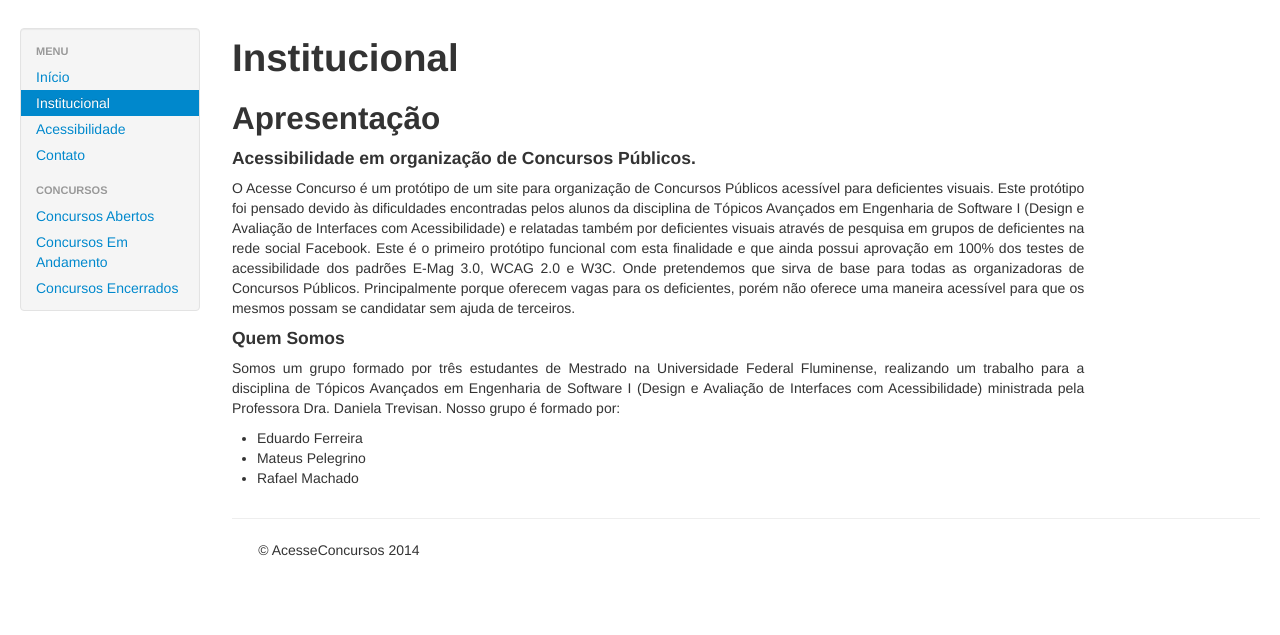
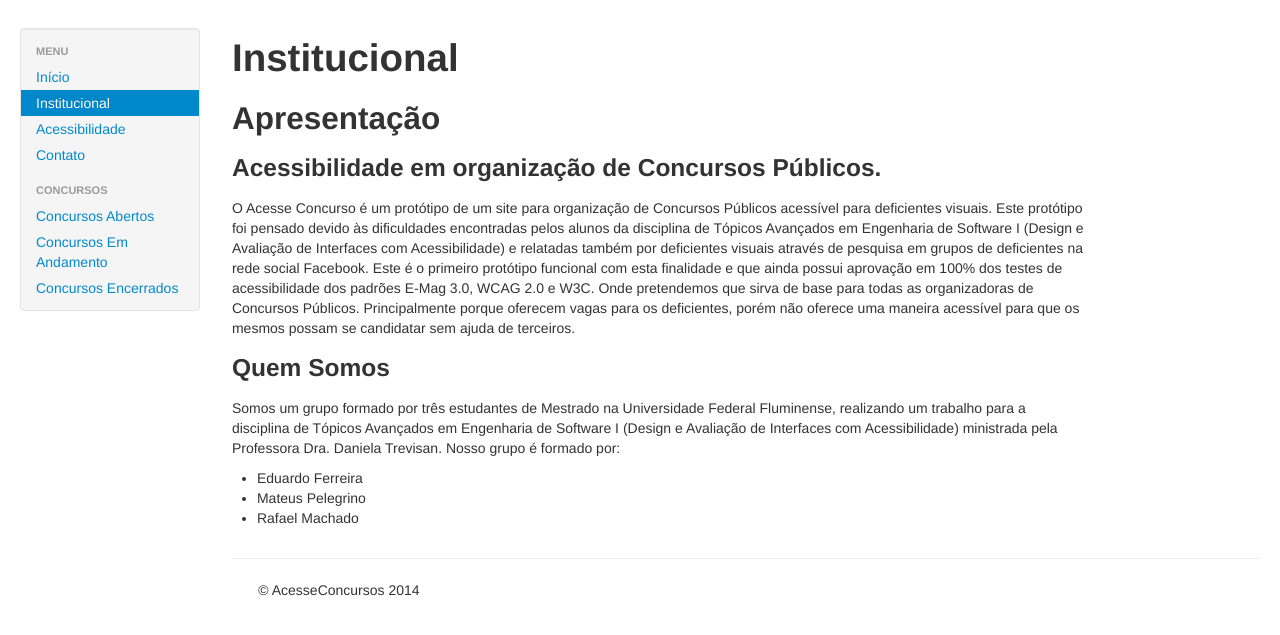
Before and after one commit to mateuspelegrino/acesseconcursos, a plain HTML site: page institucional.html in a window 1280 px wide. Shown: the part 251-886 px from the top of the page. Before the commit the page ends 861 px from the top, so only its background shows below. Drawn offline with nearby package versions, Linux system fonts and the light colour scheme.

Commit message:
corrigido os erros capturados no accessmonitor
acertado hierarquia h1,h2,h3 e retirado a formatação de texto
justificado

```diff
--- a/institucional.html
+++ b/institucional.html
@@ -88,8 +88,8 @@
           <div class="row-fluid">
             <div class="span10">
               <h2>Apresentação</h2>
-              <h4>Acessibilidade em organização de Concursos Públicos. </h5>
-              <p style="text-align: justify;">O Acesse Concurso é um protótipo de um site para organização de Concursos Públicos acessível
+              <h3>Acessibilidade em organização de Concursos Públicos. </h5>
+              <p>O Acesse Concurso é um protótipo de um site para organização de Concursos Públicos acessível
               para deficientes visuais. Este protótipo foi pensado devido às dificuldades encontradas pelos alunos da disciplina de Tópicos
               Avançados em Engenharia de Software I (Design e Avaliação de Interfaces com Acessibilidade) e relatadas também por deficientes visuais
               através de pesquisa em grupos de deficientes na rede social Facebook. Este é o primeiro protótipo funcional com esta finalidade
@@ -97,8 +97,8 @@
               sirva de base para todas as organizadoras de Concursos Públicos. Principalmente porque oferecem vagas para os deficientes, porém
               não oferece uma maneira acessível para que os mesmos possam se candidatar sem ajuda de terceiros.
             </p>
-              <h4>Quem Somos</h4>
-              <p style="text-align: justify;">Somos um grupo formado por três estudantes de Mestrado na Universidade Federal Fluminense, realizando um
+              <h3>Quem Somos</h4>
+              <p>Somos um grupo formado por três estudantes de Mestrado na Universidade Federal Fluminense, realizando um
               trabalho para a disciplina de Tópicos Avançados em Engenharia de Software I (Design e Avaliação de Interfaces com Acessibilidade) ministrada
               pela Professora Dra. Daniela Trevisan. Nosso grupo é formado por:</p>
               <ul>
```
